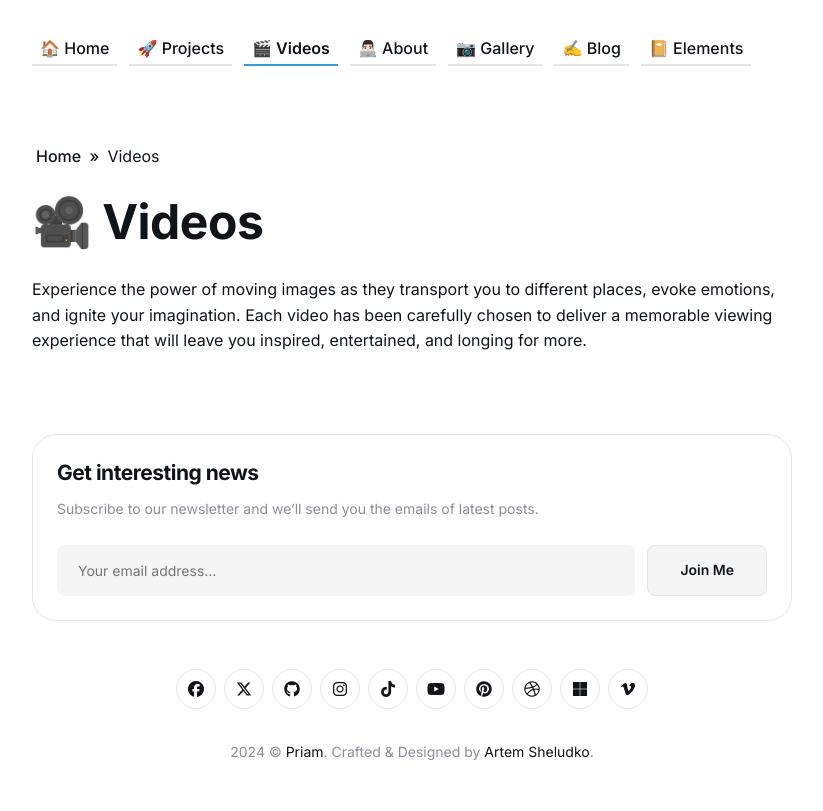
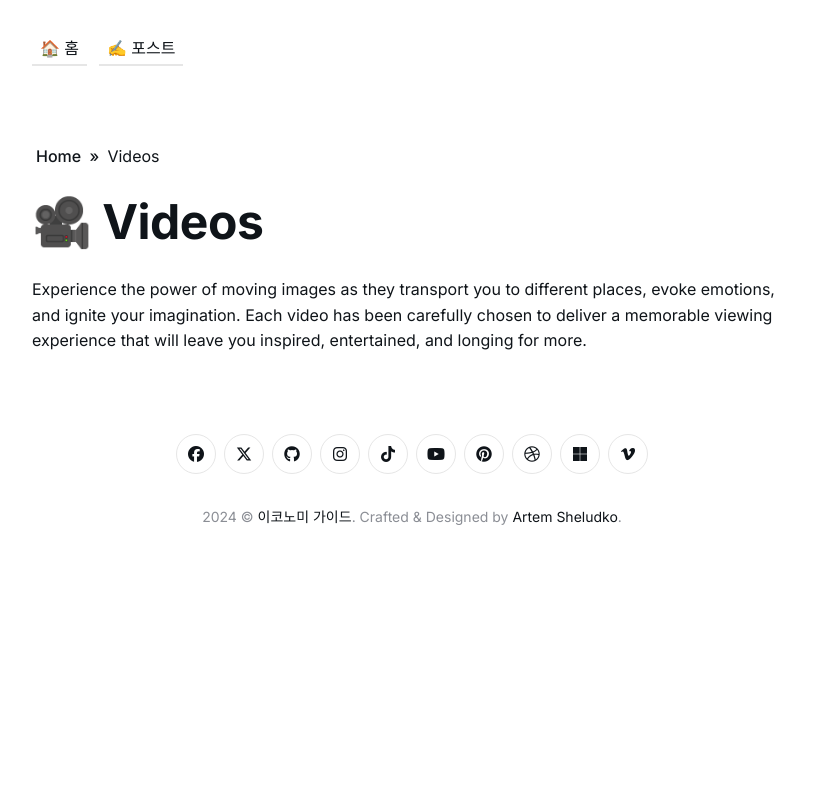
Before and after one commit to meta-blog/economy.guide, a Jekyll site: the page built from videos/index.html, in a window 1280 px wide. Shown: the part 320-1131 px from the top of the page, without its empty margins (228-1051 px from the left). Built offline with Jekyll 4.4.1, drawn with Linux system fonts in a browser that asks for light colours; after the commit the page ends 900 px from its top, so only the background shows below that; some of the changed lines change nothing that is shown.

Commit message:
Update settings.yml

```diff
--- a/_data/settings.yml
+++ b/_data/settings.yml
@@ -1,15 +1,15 @@
 #-------------------------------
 # Site Settings
-title: Priam
-description: Priam is a minimal portfolio theme for Jekyll.
-color_scheme: auto # You have the option to choose between three modes: auto, light, and dark. The default mode is set to auto, which means that the color scheme will automatically adapt based on your operating system settings. This way, you can enjoy a personalized experience without having to manually switch between light and dark modes.
+title: 이코노미 가이드
+description: 이 블로그는 금융, 주식, 투자, 부동산, 대출, 창업 등 경제 전반에 관한 정보를 쉽고 명확하게 제공하는 공간입니다.
+color_scheme: light # You have the option to choose between three modes: auto, light, and dark. The default mode is set to auto, which means that the color scheme will automatically adapt based on your operating system settings. This way, you can enjoy a personalized experience without having to manually switch between light and dark modes.
 
 
 #-------------------------------
 # Global Cover
 global_cover:
   enable: true
-  homepage_image: "/images/01.jpg" # This line allows you to add a beautiful image at the top of your site, creating an eye-catching visual element that enhances the overall appearance and appeal.
+  homepage_image: "images/economy.guide_Banner.webp" # This line allows you to add a beautiful image at the top of your site, creating an eye-catching visual element that enhances the overall appearance and appeal.
 
 
 #-------------------------------
@@ -22,37 +22,28 @@
 # Navigation Settings
 menu_settings:
   menu_items:
-    - title: '🏠 Home'
+    - title: '🏠 홈'
       url: '/'
-    - title: '🚀 Projects'
-      url: '/projects/'
-    - title: '🎬 Videos'
-      url: '/videos/'
-    - title: '👨🏻‍💻 About'
-      url: '/about/'
-    - title: '📷 Gallery'
-      url: '/gallery/'
-    - title: '✍️ Blog'
+    - title: '✍️ 포스트'
       url: '/blog/'
-    - title: '📔 Elements'
-      url: '/elements/'
+
 
 
 #-------------------------------
 # Author Settings
 author:
-  author_name: Dave Nixon
-  author_role: Web Designer
-  author_bio: 👨🏻‍💻 Geeky Web Designer ⭐️ Helping businesses create stunning online experiences 💡 Passionate about user-centered design and seamless functionality 🔥 Adobe Creative Suite expert ✨ Lover of clean code and responsive layouts 🚀 Let's turn your ideas into captivating websites together!
-  author_avatar: '/images/01-1.jpg'
-  cta_button_text: Get In Touch
+  author_name: 줄리 정
+  author_role: 금융 컨설턴트
+  author_bio: 📈 금융 및 경제 전문가 💡 금융 시장 트렌드와 창업, 투자에 대한 깊이 있는 분석을 제공합니다. 독자들이 경제적 목표를 달성할 수 있도록 실질적인 조언과 정보를 전달하는 것을 목표로 합니다.
+  author_avatar: 'images/Julie_Jung.webp'
+  cta_button_text: 문의하기
   cta_button_link: '/contact/'
 
 
 #-------------------------------
 # Projects Settings
 projects_settings:
-  enable: true
+  enable: false
   projects_title: Portfolio
   projects_description:
 
@@ -60,7 +51,7 @@
 #-------------------------------
 # Testimonials Settings
 testimonials:
-  enable: true
+  enable: false
   testimonials_title: Testimonials
   testimonials_description:
 
@@ -84,15 +75,15 @@
 #-------------------------------
 # Blog Section
 blog_settings:
-  enable: true
-  blog_title: Writing
+  enable: false
+  blog_title: 최근 포스트
   blog_description:
 
 
 #-------------------------------
 # Videos Settings
 videos_settings:
-  enable: true
+  enable: false
   videos_title: Videos
   videos_description:
 
@@ -100,7 +91,7 @@
 #-------------------------------
 # Gallery Section
 gallery_settings:
-  enable: true
+  enable: false
   gallery_title: Gallery
   gallery_description:
 
@@ -108,7 +99,7 @@
 #-------------------------------
 # Newsletter Settings
 mailchimp_settings:
-  enable: true
+  enable: false
   mailchimp_identifier: gmail.us21.list-manage.com/subscribe/post?u=8aeb9c31a5c97a3a5f9ff2740&amp;id=0e31fd7793&amp # Add your MailChimp form identifier. For example - gmail.us21.list-manage.com/subscribe/post?u=8aeb9c31a5c97a3a5f9ff2740&amp;id=0e31fd7793&amp
   mailchimp_title: Get interesting news
   mailchimp_description: Subscribe to our newsletter and we’ll send you the emails of latest posts.
@@ -138,7 +129,7 @@
 # Contact Settings
 contact:
   email: your@email.com # Add your form_id
-  description: Priam comes with a built-in contact form, that you can use with Formspree service to handle up to 50 submissions per month for free. You could also easily switch to another contact form service if you want. # Add a description of your form
+  description: 이 블로그는 금융, 투자, 부동산 및 창업과 관련된 다양한 질문과 상담 요청을 환영합니다. 문의 양식을 통해 언제든지 궁금한 사항을 보내주시면, 최대한 신속하게 답변드리겠습니다. 재테크, 시장 분석, 경제 동향에 대한 맞춤형 조언을 원하시면 부담 없이 연락주세요.
 
 # NOTE
 # Priam theme comes with a contact form built-in. You can use this form with Formspree (https://formspree.io/) service and get up to 50 submissions for free. Also, you can easily switch to another service if you want.
```
